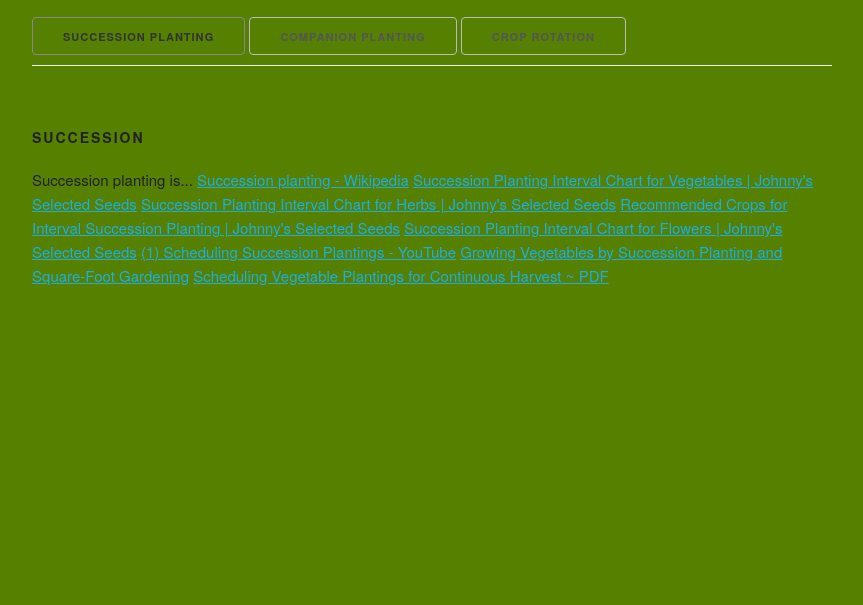
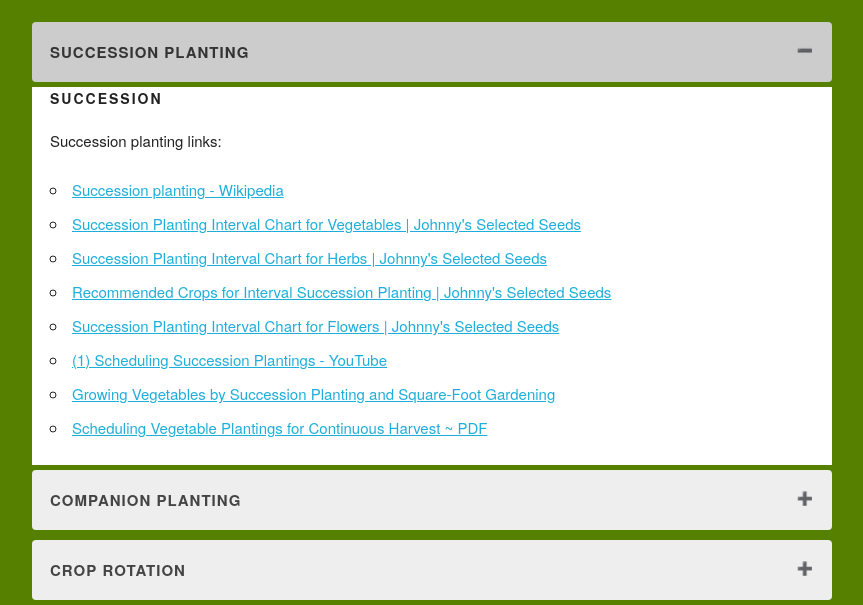
Before and after one commit to NukeManDan/DUG_MCG, a plain HTML site: page index.html in a window 1280 px wide. Both pictures are taken after a click on the button "SUCCESSION PLANTING". Shown: the part 251-856 px from the top of the page, without its empty margins (208-1071 px from the left). Before the commit the page ends 800 px from the top, so only its background shows below. Drawn offline with Linux system fonts and the light colour scheme.

Commit message:
added accordian aminated section open/close.note: section padding must = 0 for max-height method in js to work. AND must use defer tag in js load for code to run AFTER DOM is loaded.

```diff
--- a/css/custom.css
+++ b/css/custom.css
@@ -2,9 +2,43 @@ body {
   background-color: #558000;
 }
 
-.hidden {
-  display: none;
+.accordion {
+    background-color: #eee;
+    color: #444;
+    cursor: pointer;
+    padding: 18px;
+    width: 100%;
+    border: none;
+    text-align: left;
+    outline: none;
+    font-size: 15px;
+    /* transition: 0.4s; */
 }
+
+.active, .accordion:hover {
+    background-color: #ccc;
+}
+
+.accordion:after {
+    content: '\02795'; /* Unicode character for "plus" sign (+) */
+    font-size: 13px;
+    color: #777;
+    float: right;
+    margin-left: 5px;
+}
+
+.active:after {
+    content: "\2796"; /* Unicode character for "minus" sign (-) */
+}
+
+.panel {
+    padding: 0 18px;
+    background-color: white;
+    max-height: 0;
+    overflow: hidden;
+    transition: max-height 0.2s ease-out;
+}
+
 
 .container {
   max-width: 800px;
@@ -39,10 +73,9 @@ body {
 }
 
 .docs-section {
-  border-top: 1px solid #eee;
-  padding: 4rem 0;
+  /* border-top: 1px solid #eee; */
+  /* padding: 4rem 0; */
   margin-bottom: 0;
-  transition: display 1s ease 1s;
 }
 
 .value-img {
@@ -149,7 +182,7 @@ body {
     margin-bottom: 1.5rem;
   }
   .docs-section {
-    padding: 6rem 0;
+    /* padding: 6rem 0; */
   }
   .example-send-yourself-copy {
     float: right;
--- a/css/skeleton.css
+++ b/css/skeleton.css
@@ -171,13 +171,13 @@ input[type="submit"],
 input[type="reset"],
 input[type="button"] {
   display: inline-block;
-  height: 38px;
+  /* height: 38px; */
   padding: 0 30px;
   color: #555;
   text-align: center;
   font-size: 11px;
   font-weight: 600;
-  line-height: 38px;
+  /* line-height: 38px; */
   letter-spacing: .1rem;
   text-transform: uppercase;
   text-decoration: none;
@@ -339,7 +339,8 @@ td:last-child {
 –––––––––––––––––––––––––––––––––––––––––––––––––– */
 button,
 .button {
-  margin-bottom: 1rem; }
+  margin-bottom: 0.5rem;
+  margin-top: 0.5rem; }
 input,
 textarea,
 select,
--- a/index.html
+++ b/index.html
@@ -26,7 +26,7 @@
 
   <!-- Scripts
   –––––––––––––––––––––––––––––––––––––––––––––––––– -->
-  <script src="js/script.js" type="text/javascript"></script>
+  <script src="js/script.js" type="text/javascript" defer></script>
 
   <!-- Favicon
   –––––––––––––––––––––––––––––––––––––––––––––––––– -->
@@ -54,49 +54,54 @@
 
     <!-- Sections -->
 
-    <button onclick="toggleclass('s_plant','hidden')">Succession Planting</button>
-    <button onclick="toggleclass('c_plant','hidden')">Companion Planting</button>
-    <button onclick="toggleclass('rotate','hidden')">Crop Rotation</button>
-
-    <div class="docs-section hidden" id="s_plant">
+    <button class="accordion">Succession Planting</button>
+    <div class="docs-section panel" id="s_plant">
       <h6 class="docs-header">Succession</h6>
-      <p>Succession planting is...
-        <a target="_blank" HREF="https://en.wikipedia.org/wiki/Succession_planting">Succession planting - Wikipedia</a>
-        <a target="_blank" HREF="http://www.johnnyseeds.com/growers-library/vegetables/succession-planting-interval-chart-vegetables.html">Succession Planting Interval Chart for Vegetables | Johnny&#39;s Selected Seeds</a>
-        <a target="_blank" HREF="http://www.johnnyseeds.com/growers-library/herbs/succession-planting-interval-chart-herbs.html">Succession Planting Interval Chart for Herbs | Johnny&#39;s Selected Seeds</a>
-        <a target="_blank" HREF="http://www.johnnyseeds.com/growers-library/vegetables/succession-planting-recommended-crops.html">Recommended Crops for Interval Succession Planting | Johnny&#39;s Selected Seeds</a>
-        <a target="_blank" HREF="http://www.johnnyseeds.com/growers-library/flowers/succession-planting-interval-chart-flowers.html">Succession Planting Interval Chart for Flowers | Johnny&#39;s Selected Seeds</a>
-        <a target="_blank" HREF="https://www.youtube.com/watch?v=I7eXTAntzak">(1) Scheduling Succession Plantings - YouTube</a>
-        <a target="_blank" HREF="http://www.dummies.com/home-garden/gardening/growing-vegetables-by-succession-planting-and-square-foot-gardening/">Growing Vegetables by Succession Planting and Square-Foot Gardening</a>
-        <a target="_blank" HREF="file:///home/dshields/Desktop/continuousharvest.pdf" ADD_DATE="1520921979">Scheduling Vegetable Plantings for Continuous Harvest ~ PDF</a>
+      <p>Succession planting links:
+        <ul>
+        <li><a target="_blank" HREF="https://en.wikipedia.org/wiki/Succession_planting">Succession planting - Wikipedia</a></li>
+        <li><a target="_blank" HREF="http://www.johnnyseeds.com/growers-library/vegetables/succession-planting-interval-chart-vegetables.html">Succession Planting Interval Chart for Vegetables | Johnny&#39;s Selected Seeds</a></li>
+        <li><a target="_blank" HREF="http://www.johnnyseeds.com/growers-library/herbs/succession-planting-interval-chart-herbs.html">Succession Planting Interval Chart for Herbs | Johnny&#39;s Selected Seeds</a></li>
+        <li><a target="_blank" HREF="http://www.johnnyseeds.com/growers-library/vegetables/succession-planting-recommended-crops.html">Recommended Crops for Interval Succession Planting | Johnny&#39;s Selected Seeds</a></li>
+        <li><a target="_blank" HREF="http://www.johnnyseeds.com/growers-library/flowers/succession-planting-interval-chart-flowers.html">Succession Planting Interval Chart for Flowers | Johnny&#39;s Selected Seeds</a></li>
+        <li><a target="_blank" HREF="https://www.youtube.com/watch?v=I7eXTAntzak">(1) Scheduling Succession Plantings - YouTube</a></li>
+        <li><a target="_blank" HREF="http://www.dummies.com/home-garden/gardening/growing-vegetables-by-succession-planting-and-square-foot-gardening/">Growing Vegetables by Succession Planting and Square-Foot Gardening</a></li>
+        <li><a target="_blank" HREF="file:///home/dshields/Desktop/continuousharvest.pdf" ADD_DATE="1520921979">Scheduling Vegetable Plantings for Continuous Harvest ~ PDF</a></li>
+        </ul>
       </p>
     </div>
 
+    <button class="accordion">Companion Planting</button>
 
-
-    <div class="docs-section hidden" id="c_plant">
+    <div class="docs-section panel" id="c_plant">
       <h6 class="docs-header">Companion</h6>
-      <p>Companion planting is...
-        <a target="_blank" HREF="https://www.motherearthnews.com/organic-gardening/companion-planting-guide-zmaz81mjzraw">An In-Depth Companion Planting Guide - Organic Gardening - MOTHER EARTH NEWS</a>
-        <a target="_blank" HREF="https://en.wikipedia.org/wiki/List_of_companion_plants">List of companion plants - Wikipedia</a>
-        <a target="_blank" HREF="https://www.almanac.com/content/companion-planting-guide">Companion Planting Guide &amp; Plant List | The Old Farmer&#39;s Almanac</a>
-        <a target="_blank" HREF="https://www.ufseeds.com/learning/companion-planting/">Companion Planting - Urban Farmer Seeds</a>
-        <a target="_blank" HREF="https://www.rodalesorganiclife.com/garden/14-plants-you-should-never-grow-side-by-side/slide/7">14 Plants You Should Never Grow Side-By-Side : Carrots + Dill | Rodale&#39;s Organic Life</a>
-        <a target="_blank" HREF="https://www.rodalesorganiclife.com/garden/26-plants-you-should-always-grow-side-by-side/slide/8">26 Plants You Should Always Grow Side-By-Side | Rodale&#39;s Organic Life</a>
-        <a target="_blank" HREF="https://permaculturenews.org/2010/07/30/companion-planting-guide/">Companion Planting Guide - The Permaculture Research Institute</a>
-        <a target="_blank" HREF="https://www.youtube.com/watch?v=5d0bULrnCb8">(2) What is Companion Planting, Food Forest Examples. - YouTube</a>
-        <a target="_blank" HREF="https://www.youtube.com/watch?v=HXKFeoqL0Bk">Companion Planting: Why Vegetables Need Friends - YouTube</a>
+      <p>Companion planting links:
+        <ul>
+        <li><a target="_blank" HREF="https://www.motherearthnews.com/organic-gardening/companion-planting-guide-zmaz81mjzraw">An In-Depth Companion Planting Guide - Organic Gardening - MOTHER EARTH NEWS</a></li>
+        <li><a target="_blank" HREF="https://en.wikipedia.org/wiki/List_of_companion_plants">List of companion plants - Wikipedia</a></li>
+        <li><a target="_blank" HREF="https://www.almanac.com/content/companion-planting-guide">Companion Planting Guide &amp; Plant List | The Old Farmer&#39;s Almanac</a></li>
+        <li><a target="_blank" HREF="https://www.ufseeds.com/learning/companion-planting/">Companion Planting - Urban Farmer Seeds</a></li>
+        <li><a target="_blank" HREF="https://www.rodalesorganiclife.com/garden/14-plants-you-should-never-grow-side-by-side/slide/7">14 Plants You Should Never Grow Side-By-Side : Carrots + Dill | Rodale&#39;s Organic Life</a></li>
+        <li><a target="_blank" HREF="https://www.rodalesorganiclife.com/garden/26-plants-you-should-always-grow-side-by-side/slide/8">26 Plants You Should Always Grow Side-By-Side | Rodale&#39;s Organic Life</a></li>
+        <li><a target="_blank" HREF="https://permaculturenews.org/2010/07/30/companion-planting-guide/">Companion Planting Guide - The Permaculture Research Institute</a></li>
+        <li><a target="_blank" HREF="https://www.youtube.com/watch?v=5d0bULrnCb8">(2) What is Companion Planting, Food Forest Examples. - YouTube</a></li>
+        <li><a target="_blank" HREF="https://www.youtube.com/watch?v=HXKFeoqL0Bk">Companion Planting: Why Vegetables Need Friends - YouTube</a></li>
+        </ul>
       </p>
     </div>
 
-    <div class="docs-section hidden" id="rotate">
+    <button class="accordion">Crop Rotation</button>
+
+    <div class="docs-section panel" id="rotate">
       <h6 class="docs-header">Crop Rotation</h6>
-      <p>Crop Rotation is...
-        <a target="_blank" HREF="https://www.rodalesorganiclife.com/garden/crop-rotation-how-to/slide/4">Crop Rotation Guide</a>
-        <a target="_blank" HREF="https://en.wikipedia.org/wiki/Crop_rotation">Crop rotation - Wikipedia</a>
-        <a target="_blank" HREF="http://extension.wsu.edu/snohomish/gardenrotation/" </a>
-        <a target="_blank" HREF="http://richmondvale.org/crop-rotation/">9 Important benefits of crop rotation for the environment - Richmond Vale</a>
-        <a target="_blank" HREF="https://www.youtube.com/watch?v=hmH0XoRp2P8">How to Test Your Soil for Free - YouTube</a>
+      <p>Crop Rotation links:
+        <ul>
+        <li><a target="_blank" HREF="https://www.rodalesorganiclife.com/garden/crop-rotation-how-to/slide/4">Crop Rotation Guide</a></li>
+        <li><a target="_blank" HREF="https://en.wikipedia.org/wiki/Crop_rotation">Crop rotation - Wikipedia</a></li>
+        <li><a target="_blank" HREF="http://extension.wsu.edu/snohomish/gardenrotation/" </a></li>
+        <li><a target="_blank" HREF="http://richmondvale.org/crop-rotation/">9 Important benefits of crop rotation for the environment - Richmond Vale</a></li>
+        <li><a target="_blank" HREF="https://www.youtube.com/watch?v=hmH0XoRp2P8">How to Test Your Soil for Free - YouTube</a></li>
+        </ul>
       </p>
     </div>
 
--- a/js/script.js
+++ b/js/script.js
@@ -1,4 +1,18 @@
-function toggleclass(id, idclass) {
-  var x = document.getElementById(id);
-  x.classList.toggle(idclass);
-};
+
+var acc = document.getElementsByClassName("accordion");
+
+console.log(acc.length);
+for (var i = 0; i < acc.length; i++) {
+  acc[i].addEventListener("click", function() {
+    this.classList.toggle("active");
+    var panel = this.nextElementSibling;
+    console.log(panel);
+    if (panel.style.maxHeight) {
+      panel.style.maxHeight = null;
+    } else {
+      panel.style.maxHeight = panel.scrollHeight + "px";
+    }
+  });
+  console.log('in');
+}
+  console.log('after');
```
